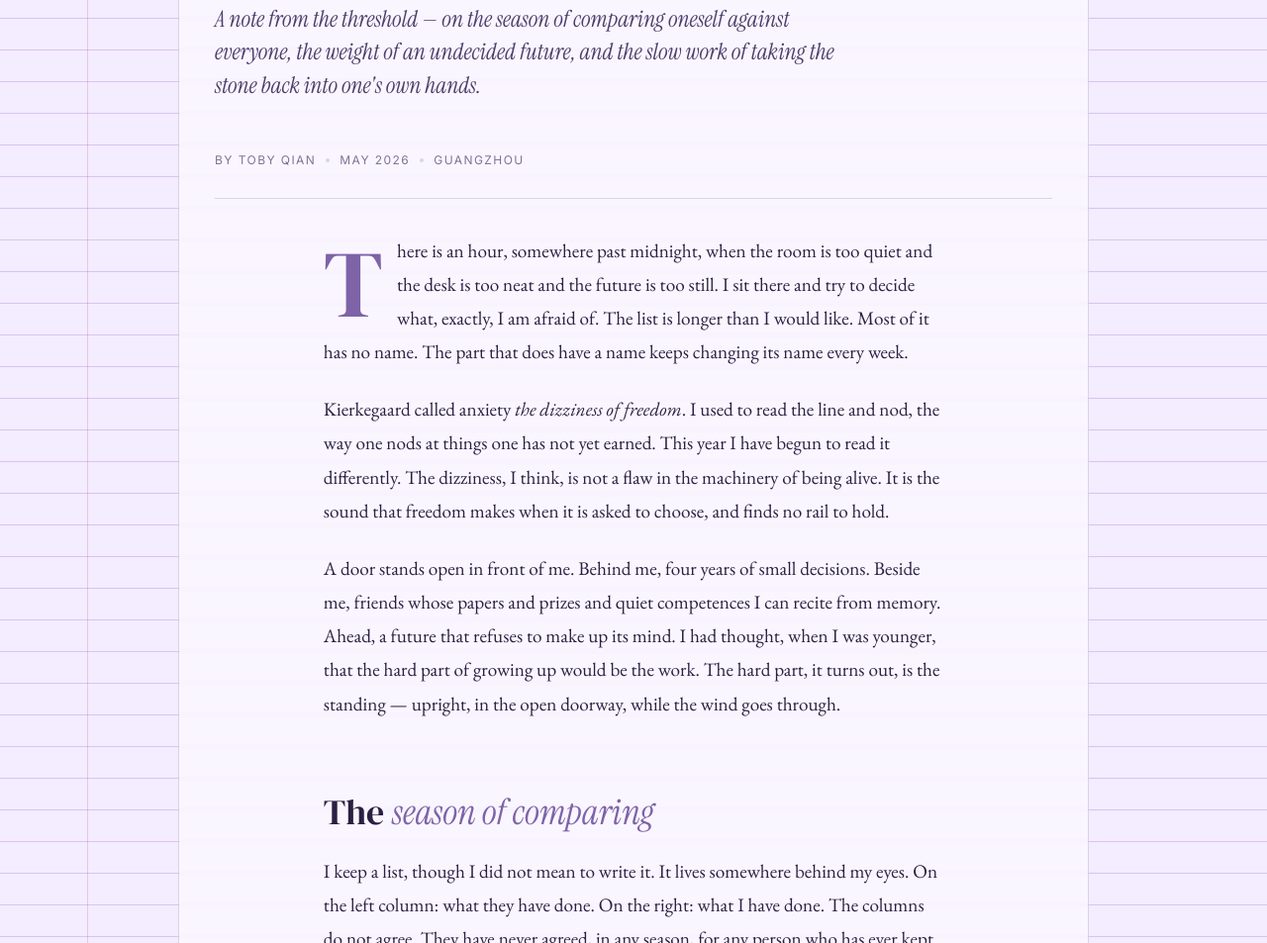
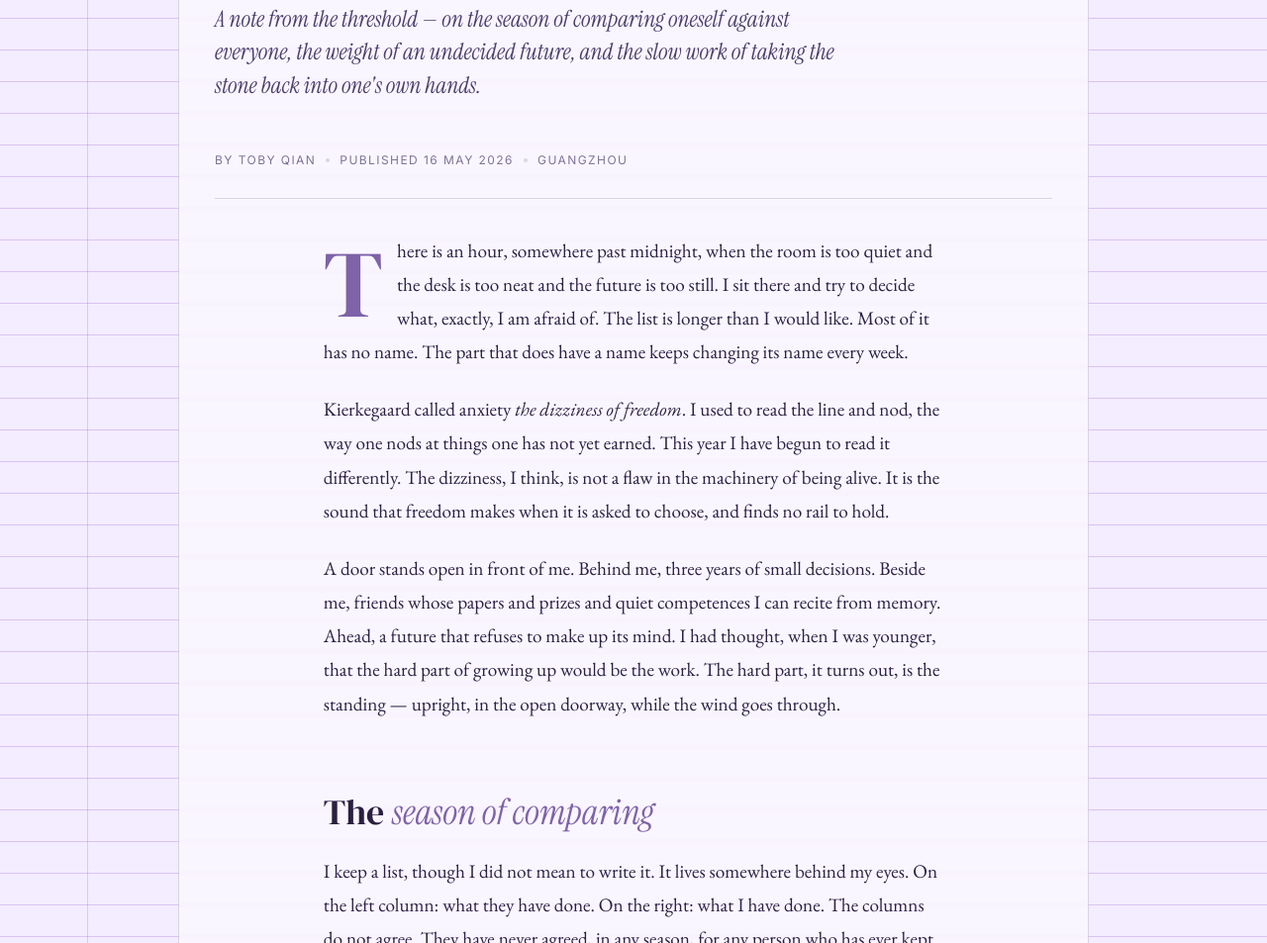
Before and after one commit to Toby-Qian/Toby-Qian.github.io, a plain HTML site: page essays/002-stones.html in a window 1280 px wide. Shown: the part 1005-1958 px from the top of the page at 99% size. Drawn offline with nearby package versions, Linux system fonts and the light colour scheme.

Commit message:
Essay 002: correct to three years, add explicit publish date

```diff
--- a/essays/002-stones.html
+++ b/essays/002-stones.html
@@ -50,7 +50,7 @@
         <h1 class="h1--quote">"Anxiety is the dizziness of freedom."</h1>
         <p class="h1-sub">— Søren Kierkegaard, <em>The Concept of Anxiety</em></p>
         <p class="lede">A note from the threshold — on the season of comparing oneself against everyone, the weight of an undecided future, and the slow work of taking the stone back into one's own hands.</p>
-        <div class="byline">By Toby Qian <span class="dot"></span> May 2026 <span class="dot"></span> Guangzhou</div>
+        <div class="byline">By Toby Qian <span class="dot"></span> <time datetime="2026-05-16">Published 16 May 2026</time> <span class="dot"></span> Guangzhou</div>
       </header>
 
       <div class="essay-body">
@@ -58,7 +58,7 @@
 
         <p>Kierkegaard called anxiety <em>the dizziness of freedom</em>. I used to read the line and nod, the way one nods at things one has not yet earned. This year I have begun to read it differently. The dizziness, I think, is not a flaw in the machinery of being alive. It is the sound that freedom makes when it is asked to choose, and finds no rail to hold.</p>
 
-        <p>A door stands open in front of me. Behind me, four years of small decisions. Beside me, friends whose papers and prizes and quiet competences I can recite from memory. Ahead, a future that refuses to make up its mind. I had thought, when I was younger, that the hard part of growing up would be the work. The hard part, it turns out, is the standing — upright, in the open doorway, while the wind goes through.</p>
+        <p>A door stands open in front of me. Behind me, three years of small decisions. Beside me, friends whose papers and prizes and quiet competences I can recite from memory. Ahead, a future that refuses to make up its mind. I had thought, when I was younger, that the hard part of growing up would be the work. The hard part, it turns out, is the standing — upright, in the open doorway, while the wind goes through.</p>
 
         <h2>The <em>season of comparing</em></h2>
 
```
